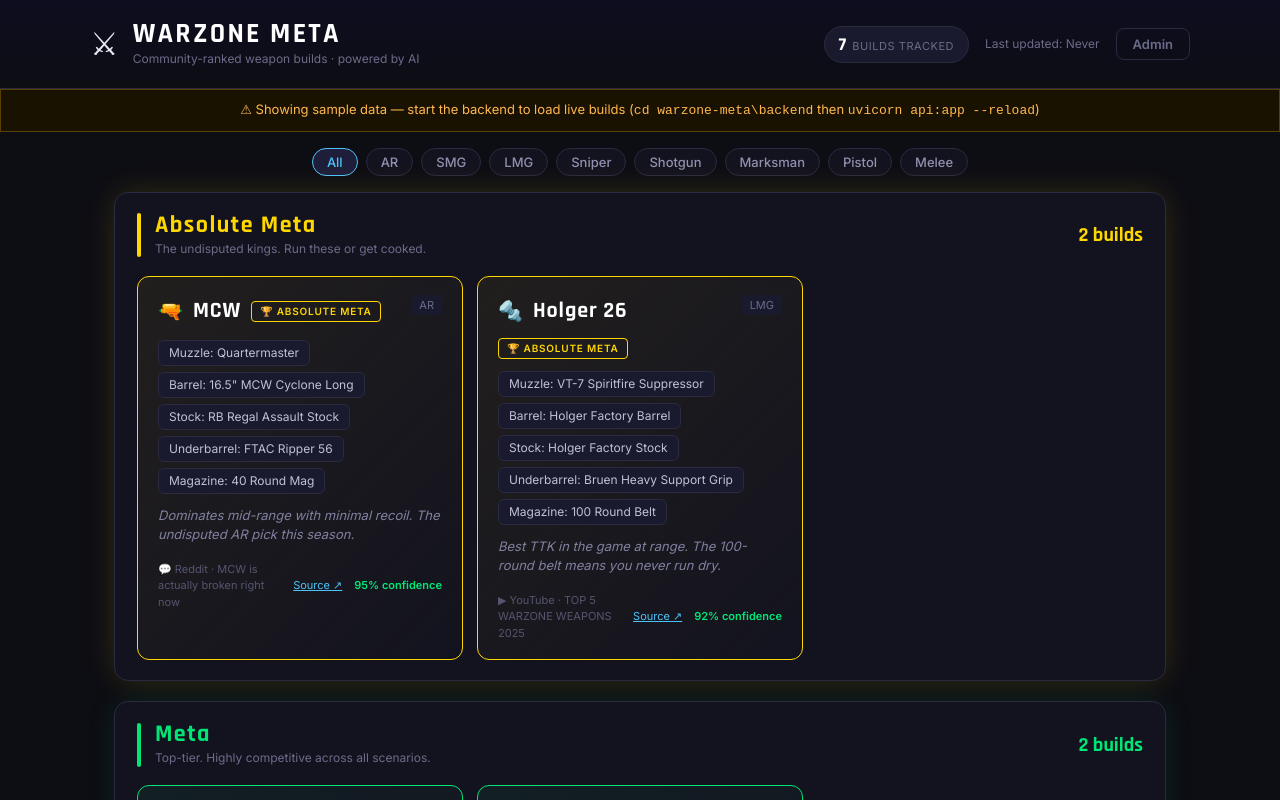
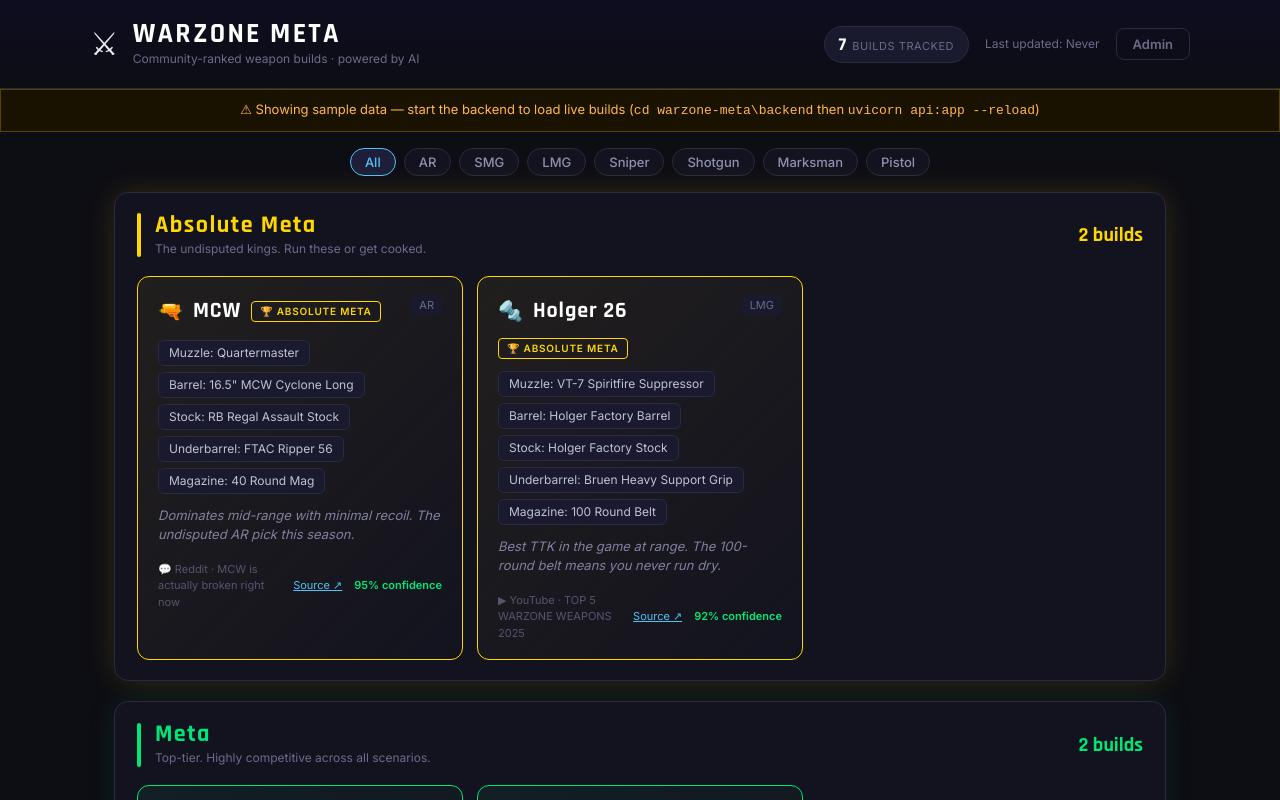
Before and after one commit to liranel-git/warzone-meta, a React (Vite) app in the folder frontend/: page / in a window 1280 px wide. Shown: the top 800 px of the page. Built offline with nearby package versions, Linux system fonts and the light colour scheme; no server answers.

Commit message:
Remove Melee from filter bar

```diff
--- a/frontend/src/components/FilterBar.jsx
+++ b/frontend/src/components/FilterBar.jsx
@@ -1,4 +1,4 @@
-const CLASSES = ["All", "AR", "SMG", "LMG", "Sniper", "Shotgun", "Marksman", "Pistol", "Melee"];
+const CLASSES = ["All", "AR", "SMG", "LMG", "Sniper", "Shotgun", "Marksman", "Pistol"];
 
 export default function FilterBar({ selected, onChange }) {
   return (
```
